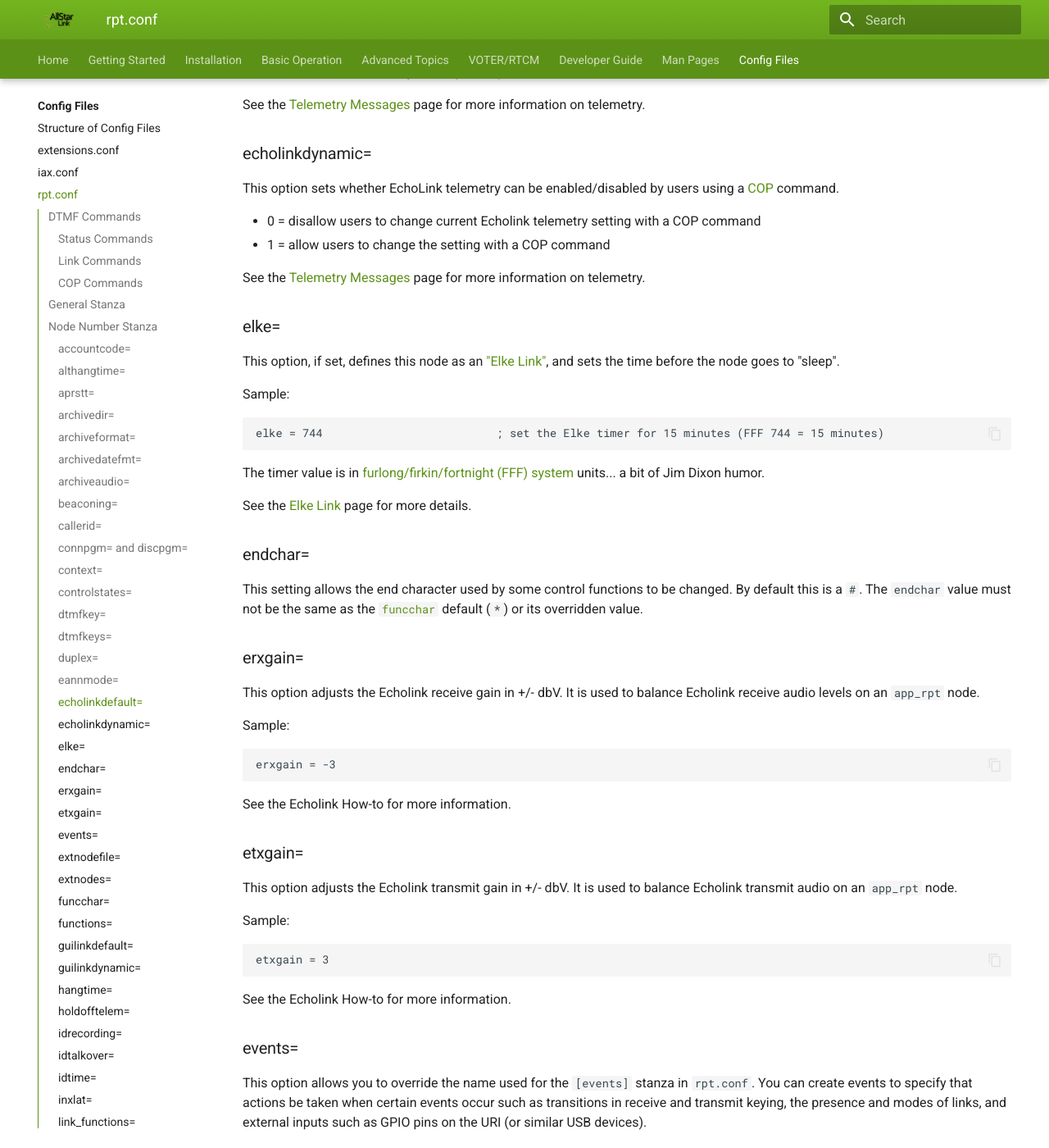
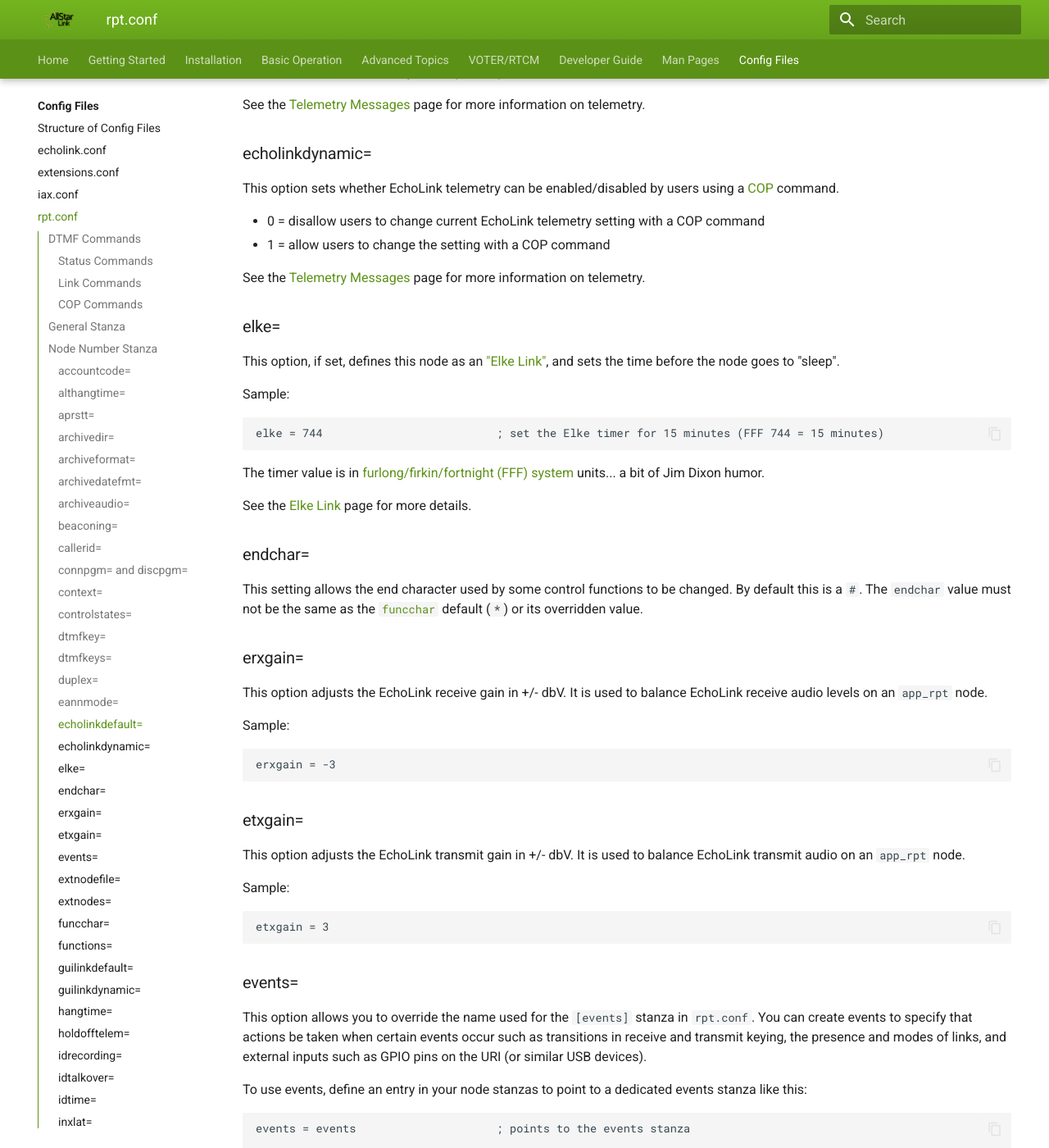
Before and after one commit to AllStarLink/ASL3-Manual, an MkDocs documentation site: the page built from docs/config/rpt_conf.md, in a window 1280 px wide and 1400 px high, scrolled down 12185 px. Shown: the whole window at 82% size. Built offline with MkDocs 1.6.1 and Material for MkDocs 9.7.7, drawn with Linux system fonts in a browser that asks for light colours; some of the changed text lies outside the part shown.

Commit message:
Document EchoLink configuration and echolink.conf. (#187)
* Document EchoLink configuration and echolink.conf.

* Revise some explanations and grammar, fix typos.

* Fix typo.

* Fix spelling error.

````diff
--- a/docs/config/rpt_conf.md
+++ b/docs/config/rpt_conf.md
@@ -133,9 +133,9 @@
 37|Foreign Link Local Output Path Disable (See [Telemetry Messages](../adv-topics/telemetry.md))
 38|Foreign Link Local Output Path Follows Local Telemetry (See [Telemetry Messages](../adv-topics/telemetry.md))
 39|Foreign Link Local Output Path on Demand (See [Telemetry Messages](../adv-topics/telemetry.md))
-42|Echolink announce node number only (See [Telemetry Messages](../adv-topics/telemetry.md))
-43|Echolink announce node callsign only (See [Telemetry Messages](../adv-topics/telemetry.md))
-44|Echolink announce node number and callsign (See [Telemetry Messages](../adv-topics/telemetry.md))
+42|EchoLink announce node number only (See [Telemetry Messages](../adv-topics/telemetry.md))
+43|EchoLink announce node callsign only (See [Telemetry Messages](../adv-topics/telemetry.md))
+44|EchoLink announce node number and callsign (See [Telemetry Messages](../adv-topics/telemetry.md))
 45|Link Activity timer enable (See [Link Activity Timer](../adv-topics/linkacttimer.md))
 46|Link Activity timer disable (See [Link Activity Timer](../adv-topics/linkacttimer.md))
 47|Reset "Link Config Changed" Flag (See [Link Activity Timer](../adv-topics/linkacttimer.md))
@@ -379,17 +379,17 @@
 ```
 
 ### eannmode=
-This option sets the Echolink node announcement type, when a node connects:
+This option sets the EchoLink node announcement type, when a node connects:
 
 * 0 = Do not announce EchoLink nodes at all
 * 1 = Say only node number (default)
-* 2 = Say phonetic call sign only on Echolink connects
-* 3 = Say phonetic call sign and node number on Echolink connects
+* 2 = Say phonetic call sign only on EchoLink connects
+* 3 = Say phonetic call sign and node number on EchoLink connects
 
 See the [Telemetry Messages](../adv-topics/telemetry.md) page for more information on telemetry.
 
 ### echolinkdefault=
-This option sets the Echolink telemetry option:
+This option sets the EchoLink telemetry option:
 
 * 0 = telemetry output off
 * 1 = telemetry output on
@@ -401,7 +401,7 @@
 ### echolinkdynamic=
 This option sets whether EchoLink telemetry can be enabled/disabled by users using a [COP](#cop-commands) command.
 
-* 0 = disallow users to change current Echolink telemetry setting with a COP command
+* 0 = disallow users to change current EchoLink telemetry setting with a COP command
 * 1 = allow users to change the setting with a COP command
 
 See the [Telemetry Messages](../adv-topics/telemetry.md) page for more information on telemetry.
@@ -423,7 +423,7 @@
 This setting allows the end character used by some control functions to be changed. By default this is a `#`. The `endchar` value must not be the same as the [`funcchar`](#funcchar) default (`*`) or its overridden value.
 
 ### erxgain=
-This option adjusts the Echolink receive gain in +/- dbV. It is used to balance Echolink receive audio levels on an `app_rpt` node.
+This option adjusts the EchoLink receive gain in +/- dbV. It is used to balance EchoLink receive audio levels on an `app_rpt` node.
 
 Sample:
 
@@ -431,18 +431,14 @@
 erxgain = -3
 ```
 
-See the Echolink How-to for more information.
-
 ### etxgain=
-This option adjusts the Echolink transmit gain in +/- dbV. It is used to balance Echolink transmit audio on an `app_rpt` node.
+This option adjusts the EchoLink transmit gain in +/- dbV. It is used to balance EchoLink transmit audio on an `app_rpt` node.
 
 Sample:
 
 ```
 etxgain = 3
 ```
-
-See the Echolink How-to for more information.
 
 ### events=
 This option allows you to override the name used for the `[events]` stanza in `rpt.conf`. You can create events to specify that actions be taken when certain events occur such as transitions in receive and transmit keying, the presence and modes of links, and external inputs such as GPIO pins on the URI (or similar USB devices).
@@ -1310,7 +1306,7 @@
 ### tlbdynamic=
 This option sets whether TheLinkBox telemetry can be enabled/disabled by users using a [COP](#cop-commands) command.
 
-* 0 = disallow users to change current Echolink telemetry setting with a COP command
+* 0 = disallow users to change current EchoLink telemetry setting with a COP command
 * 1 = allow users to change the setting with a COP command
 
 See the [Telemetry Messages](../adv-topics/telemetry.md) page for more information on telemetry.
--- a/mkdocs.yml
+++ b/mkdocs.yml
@@ -114,6 +114,7 @@
     - adv-topics/daq.md
     - adv-topics/dns-servers.md
     - adv-topics/dtmffunctions.md
+    - adv-topics/echolink.md
     - adv-topics/elkelink.md
     - adv-topics/eurorptr.md
     - adv-topics/eventmgmt.md
@@ -184,6 +185,7 @@
   - Config Files:
     - config/index.md
     - config/config-structure.md
+    - config/echolink_conf.md
     - config/extensions_conf.md
     - config/iax_conf.md
     - config/rpt_conf.md
````
Also changed, not shown: docs/adv-topics/echolink.md (added, +130 -0 lines), docs/config/echolink_conf.md (added, +266 -0 lines).
